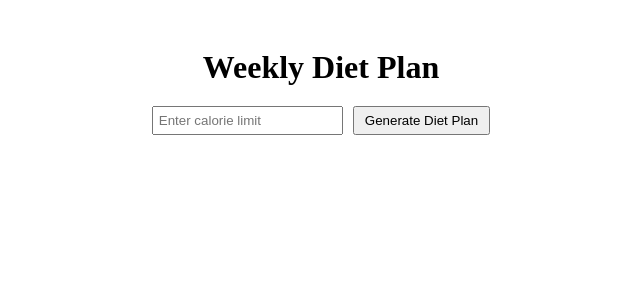
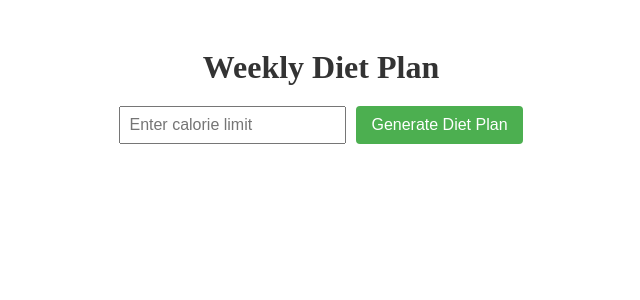
Before and after one commit to EAFPLBYL/DietPlanPerplexityAPI, a Flask app: page / in a window 1280 px wide. Shown: the top 300 px of the page, without its empty margins (319-959 px from the left). Run offline with Flask 3, Linux system fonts and the light colour scheme.

Commit message:
Add files via upload
working solution with dynamic display on website.

```diff
--- a/app.py
+++ b/app.py
@@ -69,7 +69,7 @@ def get_diet_plan(calory_limit):
             {
                 "role": "user",
                 "content": f"Create a 7-day diet plan for a daily calorie limit of {calory_limit} calories. "
-                           "Each day should include meals, snacks, macros, and notes."
+                           "Each day should include meals, snacks, macros, and notes. Make sure to make every meal content different."
             },
         ],
         "max_tokens": 5000,
--- a/static/styles.css
+++ b/static/styles.css
@@ -1,14 +1,17 @@
 /* Basic container styling */
 .container {
-  max-width: 1200px;
+  max-width: 100vw; /* Full window width */
   margin: 0 auto;
   padding: 20px;
+  overflow-x: hidden; /* Prevent horizontal scrolling */
 }
 
 /* Title styling */
 h1 {
   text-align: center;
   margin-bottom: 20px;
+  font-size: 2em;
+  color: #333;
 }
 
 /* Form styling */
@@ -20,46 +23,71 @@ h1 {
 
 #calorieForm input {
   margin-right: 10px;
-  padding: 5px;
+  padding: 8px;
+  font-size: 1em;
 }
 
 #calorieForm button {
-  padding: 5px 10px;
+  padding: 8px 15px;
+  font-size: 1em;
   cursor: pointer;
+  background-color: #4CAF50;
+  color: white;
+  border: none;
+  border-radius: 4px;
+  transition: background-color 0.3s;
 }
 
-/* Grid layout for the diet plan */
+#calorieForm button:hover {
+  background-color: #45a049;
+}
+
+/* Dynamic grid layout for the diet plan */
 .diet-plan-grid {
   display: grid;
-  grid-template-columns: repeat(7, 1fr); /* 7 columns for 7 days of the week */
-  gap: 15px;
+  grid-template-columns: repeat(auto-fill, minmax(300px, 1fr)); /* Flexible grid */
+  gap: 20px; /* Space between days */
   margin-top: 20px;
+  width: 100%; /* Full width */
 }
 
 /* Each day in the grid */
 .day-plan {
   border: 1px solid #ccc;
-  padding: 15px;
+  padding: 20px;
   background-color: #f9f9f9;
   border-radius: 8px;
+  box-shadow: 0 4px 8px rgba(0, 0, 0, 0.1); /* Add some shadow for better visuals */
+  transition: transform 0.2s, box-shadow 0.2s;
+  display: flex; /* Flexbox for internal content alignment */
+  flex-direction: column; /* Stack elements vertically */
 }
 
-/* Title for each day (e.g., Day 1, Day 2) */
+/* Add hover effect to make it look interactive */
+.day-plan:hover {
+  transform: translateY(-5px);
+  box-shadow: 0 6px 12px rgba(0, 0, 0, 0.2);
+}
+
+/* Title for each day */
 .day-plan h3 {
   text-align: center;
-  font-size: 1.2em;
-  margin-bottom: 10px;
+  font-size: 1.5em;
+  margin-bottom: 15px;
+  color: #2c3e50;
 }
 
 /* Meal section headers */
 .day-plan h4 {
-  font-size: 1.1em;
-  margin-top: 10px;
-  margin-bottom: 5px;
-  border-bottom: 1px solid #ccc;
+  font-size: 1.3em;
+  margin-top: 15px;
+  margin-bottom: 10px;
+  border-bottom: 2px solid #ddd;
+  padding-bottom: 5px;
+  color: #34495e;
 }
 
-/* Remove list styles from the meal lists */
+/* List of meals */
 .day-plan ul {
   list-style-type: none;
   padding: 0;
@@ -67,12 +95,15 @@ h1 {
 }
 
 .day-plan ul li {
-  margin-bottom: 5px;
+  margin-bottom: 8px;
+  font-size: 1.1em;
+  color: #555;
 }
 
 /* Styling for macros and notes */
 .day-plan p {
-  margin-top: 10px;
-  font-size: 0.9em;
-  color: #555;
+  margin-top: 15px;
+  font-size: 1em;
+  color: #777;
+  line-height: 1.4;
 }
--- a/templates/index.html
+++ b/templates/index.html
@@ -9,6 +9,7 @@
   <body>
     <div class="container">
       <h1>Weekly Diet Plan</h1>
+      <!-- Form for entering calorie limit -->
       <form id="calorieForm">
         <input
           type="number"
@@ -23,7 +24,7 @@
       <div id="dietPlanGrid" class="diet-plan-grid"></div>
     </div>
 
-    <!-- Link the script file correctly -->
+    <!-- Link the script file -->
     <script src="{{ url_for('static', filename='script.js') }}"></script>
   </body>
 </html>
```
